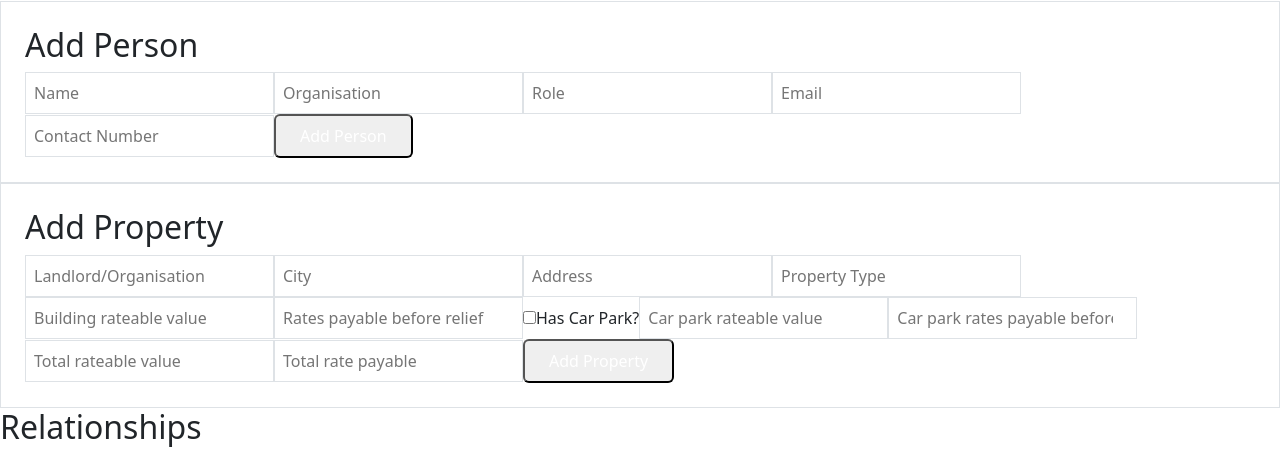
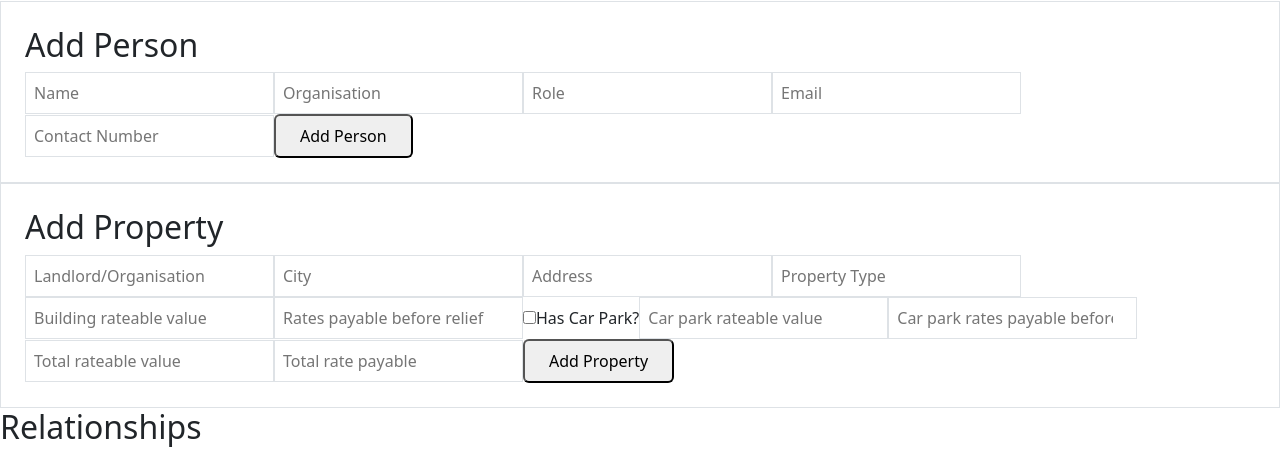
Before and after one commit to Azadehpedramnia/PropertySystem, a Next.js app in the folder hr-frontend/: page /dashboard in a window 1280 px wide. Shown: the part 125-574 px from the top of the page. Built offline with nearby package versions, Linux system fonts and the light colour scheme; no server answers.

Commit message:
Button color

```diff
--- a/hr-frontend/pages/dashboard.tsx
+++ b/hr-frontend/pages/dashboard.tsx
@@ -348,7 +348,7 @@ export default function Dashboard() {
             value={newPerson.contact_number}
             onChange={(e) => setNewPerson({ ...newPerson, contact_number: e.target.value })}
           />
-          <button type="submit" className="bg-blue-500 text-white px-4 py-2 rounded">
+          <button type="submit" className="bg-gray-300 px-4 py-2 rounded">
             Add Person
           </button>
         </form>
@@ -483,7 +483,7 @@ export default function Dashboard() {
               })
             }
           />
-          <button type="submit" className="bg-green-500 text-white px-4 py-2 rounded">
+          <button type="submit" className="bg-gray-300 px-4 py-2 rounded">
             Add Property
           </button>
         </form>
@@ -710,13 +710,13 @@ export default function Dashboard() {
                       alert('Update failed');
                     }
                   }}
-                  className="bg-blue-500 text-white px-4 py-2 rounded"
+                  className="bg-gray-300 px-4 py-2 rounded"
                 >
                   Save
                 </button>
                 <button
                   onClick={() => setEditPropertyMode(false)}
-                  className="bg-gray-400 text-white px-4 py-2 rounded"
+                  className="bg-gray-300 px-4 py-2 rounded"
                 >
                   Cancel
                 </button>
@@ -725,7 +725,7 @@ export default function Dashboard() {
               <>
                 <button
                   onClick={() => setEditPropertyMode(true)}
-                  className="bg-yellow-500 text-white px-4 py-2 rounded"
+                  className="bg-gray-300 px-4 py-2 rounded"
                 >
                   Edit
                 </button>
@@ -743,7 +743,7 @@ export default function Dashboard() {
                       alert('Delete failed');
                     }
                   }}
-                  className="bg-red-500 text-white px-4 py-2 rounded"
+                  className="bg-gray-300 px-4 py-2 rounded"
                 >
                   Delete
                 </button>
@@ -758,9 +758,6 @@ export default function Dashboard() {
           </div>
         </div>
       )}
-
-
-
     </div>
 
 
```
